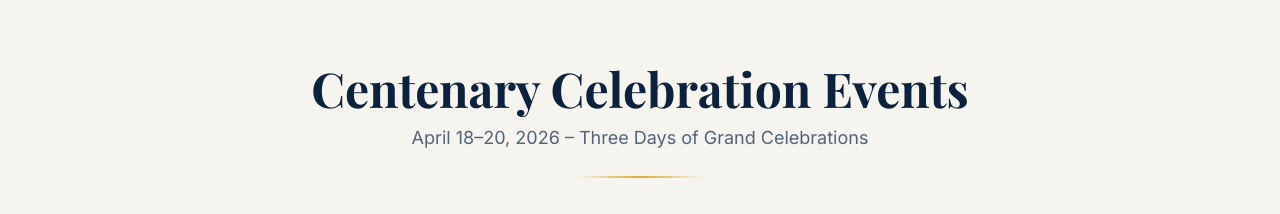
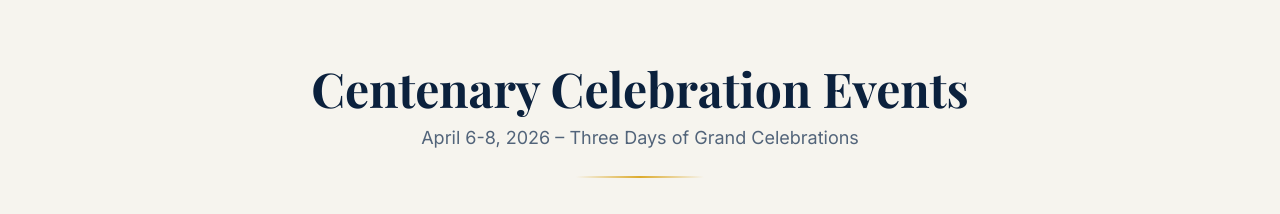
Before and after one commit to Sriharsha-Meduri/ShatabdiMahotsav, a React (Vite) app: page / in a window 1280 px wide. Shown: the part 6980-7194 px from the top of the page. Built offline with nearby package versions, Linux system fonts and the light colour scheme; the HTML template or start-up script is replaced by a standard one; a web font is replaced by a local one.

Commit message:
Date changes in homepage

```diff
--- a/src/pages/Index.tsx
+++ b/src/pages/Index.tsx
@@ -387,7 +387,7 @@ const ballPosition = useTransform(scrollYProgress, [0, 1], ["0%", "100%"]);
       {/* Upcoming Events Preview */}
       <section className="py-20 bg-cream">
         <div className="container mx-auto px-4">
-          <SectionTitle title="Centenary Celebration Events" subtitle="April 18–20, 2026 – Three Days of Grand Celebrations" />
+          <SectionTitle title="Centenary Celebration Events" subtitle="April 6-8, 2026 – Three Days of Grand Celebrations" />
           <div className="grid md:grid-cols-3 gap-8 max-w-5xl mx-auto">
             {upcomingEvents.map((evt, i) => (
               <motion.div
```
